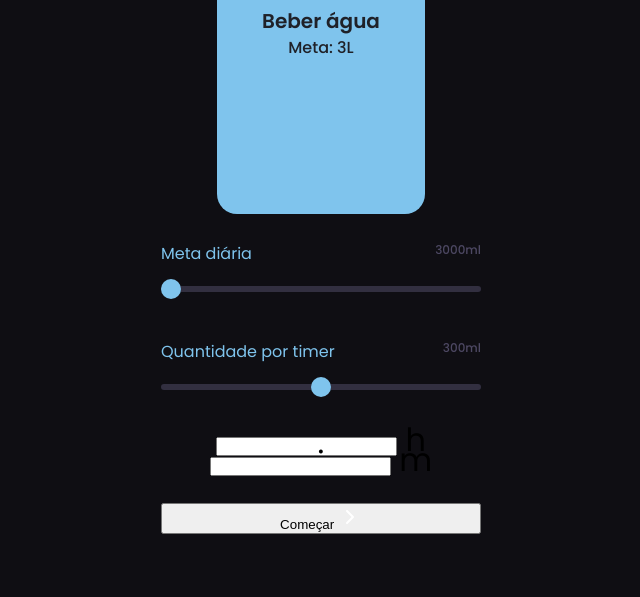
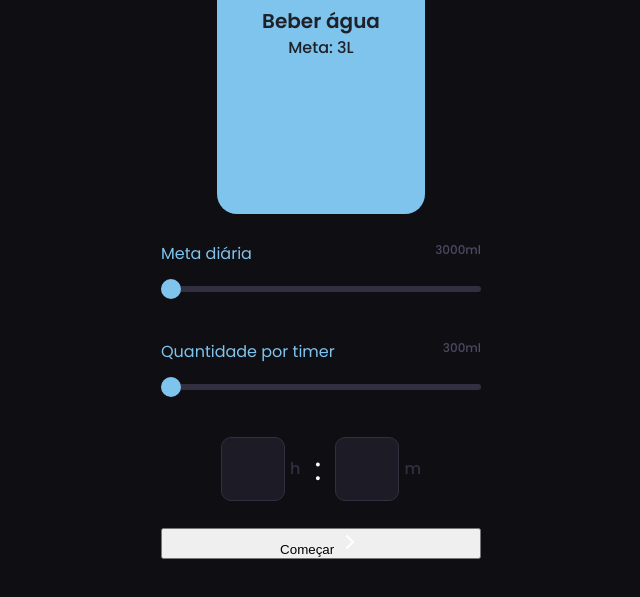
Before and after one commit to nascimentolds/reminder-beber-agua-35, a plain HTML site: page index.html in a window 1280 px wide. Shown: the part 331-928 px from the top of the page, without its empty margins (319-959 px from the left). Drawn offline with Linux system fonts and the light colour scheme.

Commit message:
Timer control

```diff
--- a/css/style.css
+++ b/css/style.css
@@ -93,7 +93,7 @@ header {
 }
 
 .img {
-  width: 20px;
+  width: 25px;
   margin-left: 5px;
 }
 
@@ -200,3 +200,49 @@ border: none;
   border-radius: 50%;
   background: #7fc4ed;
 }
+
+/* TIMER */
+.timer {
+  display: flex;
+  align-items: center;
+  justify-content: space-between;
+  text-align: center;
+  font-size: 32px;
+  font-weight: 400;
+  color: var(--gray-100);
+  width: 200px;
+  margin: auto;
+}
+
+.timer-control {
+  display: flex;
+  align-items: center;
+  justify-content: space-between;
+}
+
+.timer-control input {
+  margin-right: 5px;
+  display: flex;
+  width: 64px;
+  height: 64px;
+  padding: 12px 0px;
+  justify-content: center;
+  align-items: center;
+  gap: 8px;
+  border-radius: 10px;
+  border: 1px solid var(--gray-200);
+  background: var(--gray-400);
+  text-align: center;
+  font-size: 32px;
+  font-weight: 400;
+  color: var(--gray-100);
+  letter-spacing: 0.96px;
+}
+
+.timer-control span {
+  color: var(--gray-200);
+  text-align: center;
+  font-size: 16px;
+  font-style: normal;
+  font-weight: 500;
+}
--- a/index.html
+++ b/index.html
@@ -41,14 +41,14 @@
               <label for="meta-diaria">Meta diária</label>
               <span class="ml">3000ml</span>
             </div>
-            <input type="range" class="range" id="meta-diaria" min="0" max="100" value="0" />
+            <input type="range" class="range" id="meta-diaria" min="0" max="3000" step="100" value="0" />
           </div>
           <div class="form-control">
             <div class="label">
               <label for="quantidade">Quantidade por timer</label>
               <span class="ml">300ml</span>
             </div>
-            <input type="range" class="range" id="quantidade" min="0" max="100" step="25" />
+            <input type="range" class="range" id="quantidade" min="0" max="300" step="10" value="0" />
           </div>
           <div class="timer">
             <div class="timer-control">
--- a/js/main.js
+++ b/js/main.js
@@ -1,9 +1,20 @@
 const metaDiaria = document.getElementById('meta-diaria');
+const quantidade = document.getElementById('quantidade');
 
 metaDiaria.addEventListener('input', () => {
-    console.log(metaDiaria.value)
-
-    const valor = metaDiaria.value
+    const total = metaDiaria.max
+    const atual = metaDiaria.value
+    var valor = (atual * 100) / total
+    valor = parseInt(valor)
 
     metaDiaria.style.background = `linear-gradient(to right, #7fc4ed ${valor}%, #322f40 ${valor}%, #322f40 ${25-valor}%, #322f40 ${50-valor}%, #322f40 ${100-valor}%)`;
 })
+
+quantidade.addEventListener('input', () => {
+    const total = quantidade.max
+    const atual = quantidade.value
+    var valor = (atual * 100) / total
+    valor = parseInt(valor)
+
+    quantidade.style.background = `linear-gradient(to right, #7fc4ed ${valor}%, #322f40 ${valor}%, #322f40 ${25-valor}%, #322f40 ${50-valor}%, #322f40 ${100-valor}%)`;
+})
```
